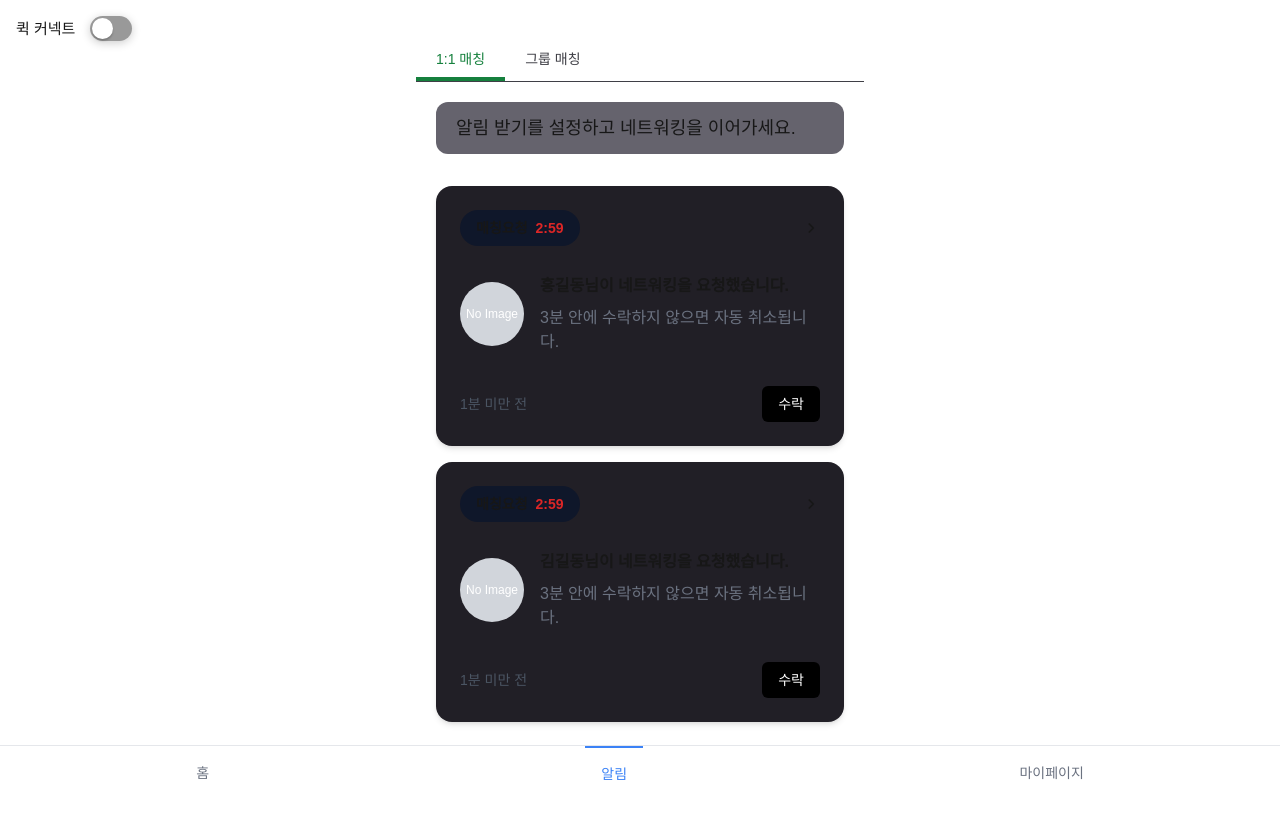
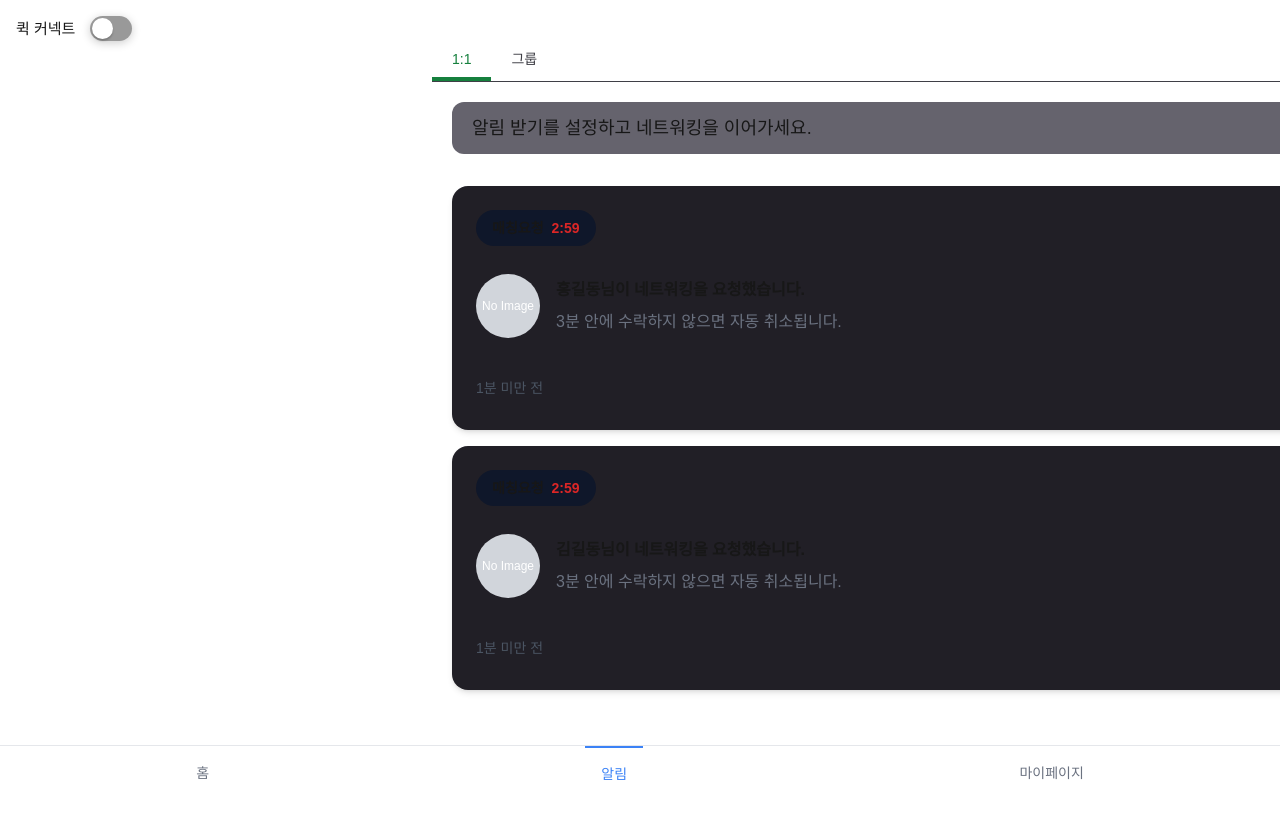
Before and after one commit to goorm-CHACHA/FE, a Next.js app: page /notifications in a window 1280 px wide. Shown: the top 818 px of the page. Built offline with nearby package versions, Linux system fonts and the light colour scheme.

Commit message:
feat: tab바 UI 수정

```diff
--- a/app/(main-layout)/notifications/page.tsx
+++ b/app/(main-layout)/notifications/page.tsx
@@ -169,11 +169,11 @@
   }, [messages, handleQuickConnectToggle]);
 
   // RadixTabs에 전달할 탭 라벨과 콘텐츠 배열
-  const tabLabels = ['1:1 매칭', '그룹 매칭'];
+  const tabLabels = ['1:1', '그룹'];
   const tabContents = [oneToOneNotifications, groupNotifications];
 
   return (
-    <div className="flex flex-col min-h-screen min-w-screen items-center pt-5 mx-4 my-4">
+    <div className="flex flex-col min-h-screen w-screen justify-start min-w-screen items-center pt-5 mx-4 my-4 overflow-x-hidden">
       <div className="w-full md:max-w-md">
         <NotifyBar tabLabels={tabLabels} tabContents={tabContents} />
       </div>
--- a/src/components/common/radix-tabs.tsx
+++ b/src/components/common/radix-tabs.tsx
@@ -31,7 +31,7 @@
 
   return (
     <Tabs.Root
-      className="flex flex-col"
+      className="flex flex-col w-screen"
       defaultValue={tabLabels[0]}
       onValueChange={updateIndicator}
     >
```
Also changed, not shown: 1 other file (tests, documents, lock files or other folders).
